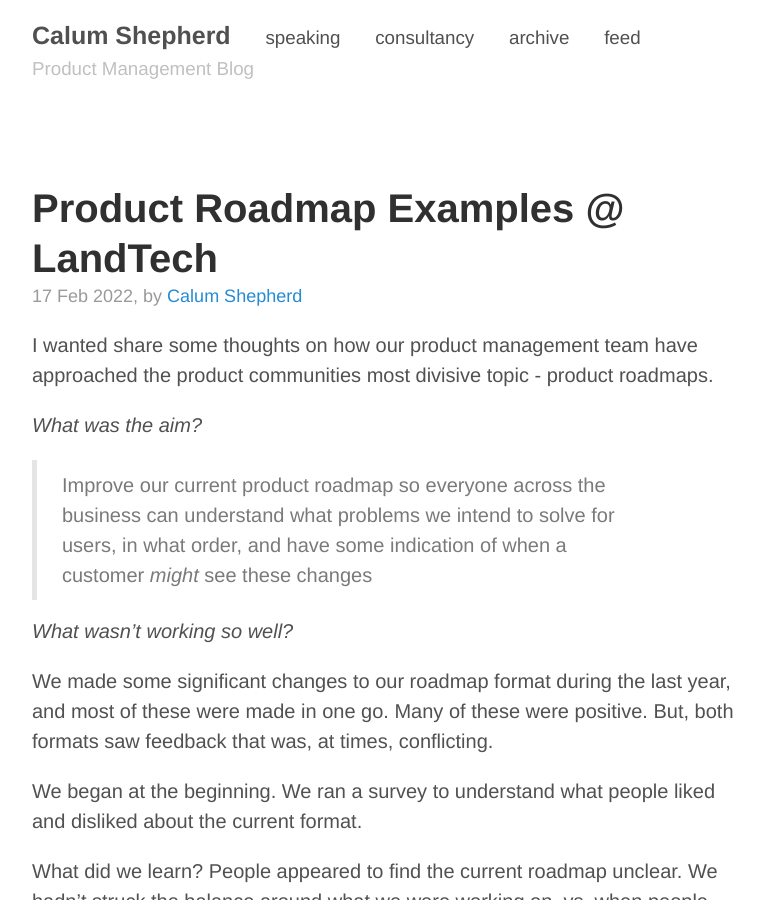
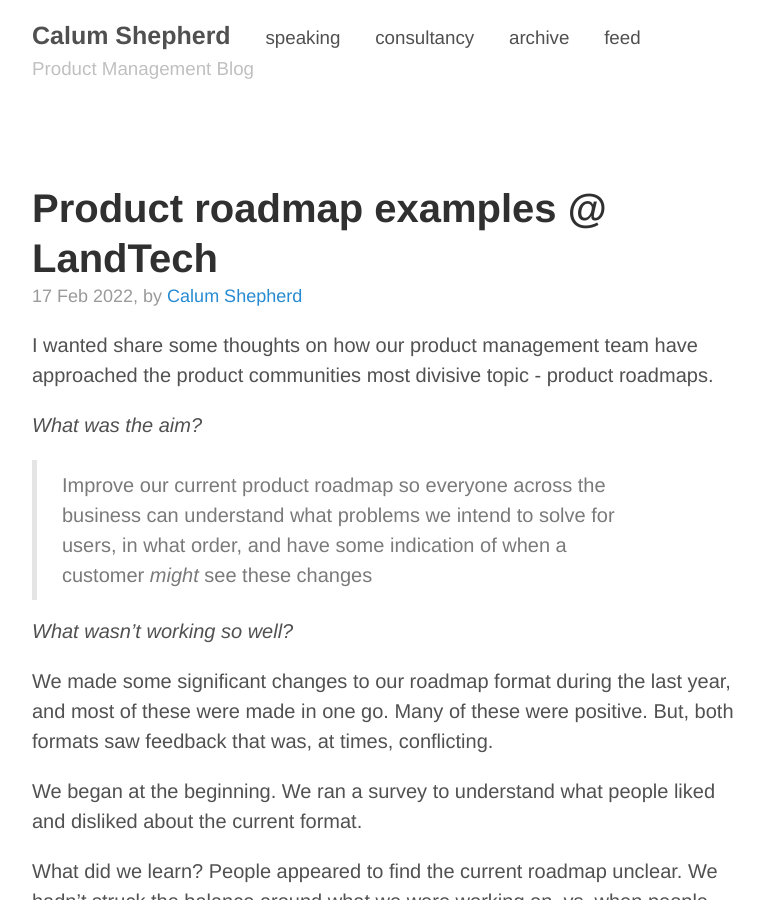
Before and after one commit to calcode/calcode.github.io, a Jekyll site: the page built from _posts/2022-02-17-product-roadmap-examples.md, in a window 1280 px wide and 900 px high. Shown: the whole window, without its empty margins (248-1012 px from the left). Built offline with Jekyll 4.4.1, drawn with Linux system fonts in a browser that asks for light colours.

```diff
--- a/_posts/2022-02-17-product-roadmap-examples.md
+++ b/_posts/2022-02-17-product-roadmap-examples.md
@@ -1,6 +1,6 @@
 ---
 layout: post
-title: Product Roadmap Examples @ LandTech
+title: Product roadmap examples @ LandTech
 permalink: product-roadmap-examples
 ---
 I wanted share some thoughts on how our product management team have approached the product communities most divisive topic - product roadmaps.
```
